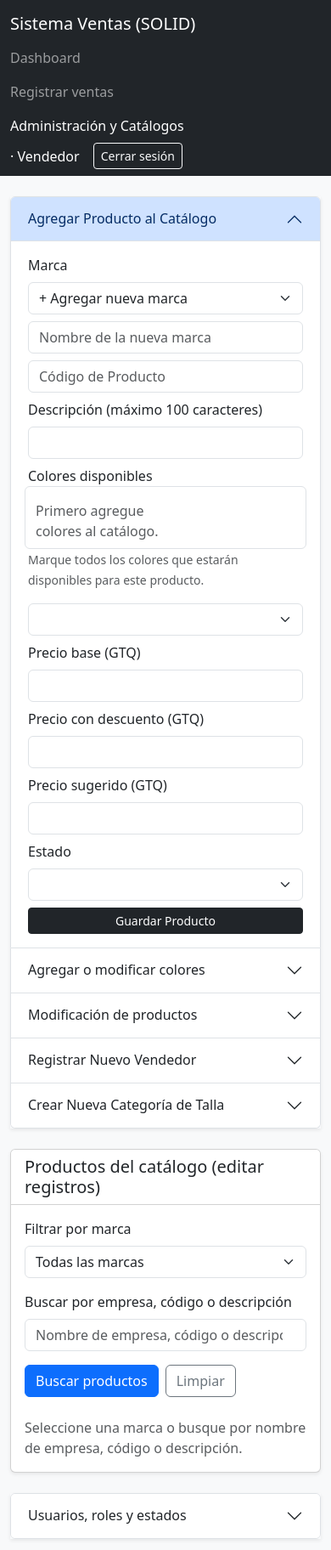
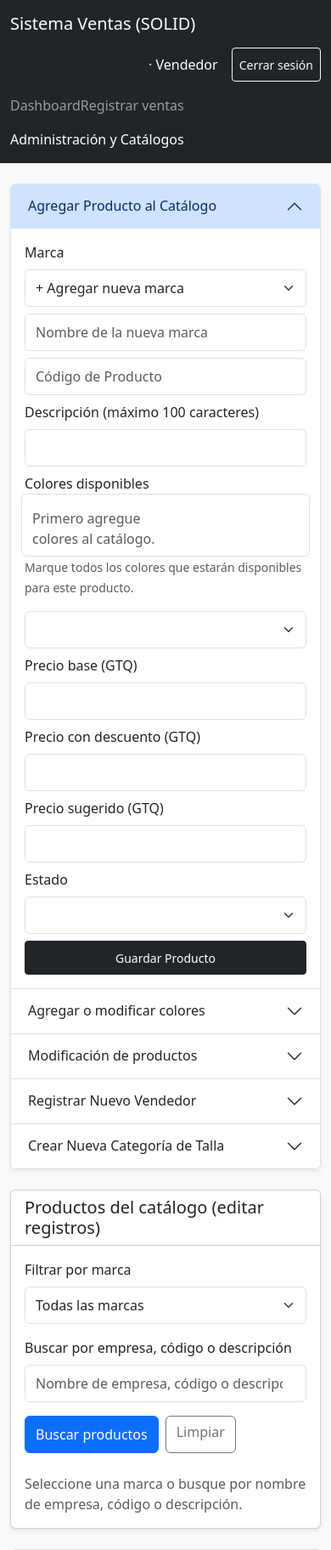
Before and after one commit to rchicb/sistema_ventas, a FastAPI app: template app/templates/formularios.html in a window 390 px wide. Shown: the top 1824 px of the page at 85% size. Run offline with FastAPI, Linux system fonts and the light colour scheme; the template is opened without the code that fills it, so the values that code supplies are empty.

Commit message:
Camios en formularios y en estilo para mobile

```diff
--- a/app/main.py
+++ b/app/main.py
@@ -1,6 +1,7 @@
 import os
 
 from fastapi import FastAPI
+from fastapi.staticfiles import StaticFiles
 from app.core.database import db_pool, init_db
 from app.core.config import settings
 from app.repositories.usuario import UsuarioRepository
@@ -9,6 +10,7 @@ from app.services.auth import hash_password
 
 app = FastAPI(title="Sistema Relacional de Ventas - SOLID")
 
+app.mount("/static", StaticFiles(directory="app/static"), name="static")
 app.include_router(web.router)
 app.include_router(auth.router)
 
--- a/app/routers/web.py
+++ b/app/routers/web.py
@@ -470,6 +470,7 @@ def registrar_venta(
     sucursal_id: int = Form(..., ge=1),
     precio_vendido: float = Form(..., gt=0),
     porcentaje_ganancia: int = Form(...),
+    number_sold: int = Form(..., ge=0),
     fecha: date = Form(...),
     color_id: int = Form(None, ge=1),
     vendedor_id: int = Form(None, ge=1),
@@ -484,8 +485,14 @@ def registrar_venta(
         raise HTTPException(status_code=400, detail="El porcentaje de comisión no es válido.")
     try:
         venta_repo.registrar_venta(
-            vendedor_id, sucursal_id, base_price_id, precio_vendido, porcentaje_ganancia,
-            color_id, fecha
+            vendedor_id,
+            sucursal_id,
+            base_price_id,
+            precio_vendido,
+            porcentaje_ganancia,
+            number_sold,
+            color_id,
+            fecha,
         )
     except ValueError as error:
         raise HTTPException(status_code=400, detail=str(error))
--- /dev/null
+++ b/app/static/mobile-forms.css
@@ -0,0 +1,52 @@
+@media (max-width: 767.98px) {
+    .navbar > .container-fluid {
+        flex-wrap: wrap;
+        gap: 0.5rem;
+    }
+
+    .navbar .navbar-nav {
+        order: 3;
+        width: 100%;
+        flex-direction: row;
+        flex-wrap: wrap;
+    }
+
+    .navbar > .container-fluid > .d-flex {
+        margin-left: auto;
+    }
+
+    .navbar form {
+        margin: 0;
+    }
+
+    .card-body,
+    .accordion-body {
+        padding: 1rem;
+    }
+
+    .form-control:not(.form-control-sm),
+    .form-select:not(.form-select-sm) {
+        min-height: 44px;
+        font-size: 16px;
+    }
+
+    .form-control-sm,
+    .form-select-sm {
+        min-height: 40px;
+        font-size: 16px;
+    }
+
+    .btn {
+        min-height: 44px;
+    }
+
+    .btn-sm {
+        min-height: 40px;
+    }
+
+    .form-check {
+        min-height: 44px;
+        display: flex;
+        align-items: center;
+    }
+}
--- a/app/templates/dashboard.html
+++ b/app/templates/dashboard.html
@@ -5,6 +5,7 @@
     <meta name="viewport" content="width=device-width, initial-scale=1.0">
     <title>Dashboard de Ventas</title>
     <link href="https://cdn.jsdelivr.net/npm/bootstrap@5.3.0/dist/css/bootstrap.min.css" rel="stylesheet">
+    <link href="/static/mobile-forms.css" rel="stylesheet">
 </head>
 <body class="bg-light">
     <nav class="navbar navbar-expand-lg navbar-dark bg-dark mb-4">
--- a/app/templates/editar_venta.html
+++ b/app/templates/editar_venta.html
@@ -5,6 +5,7 @@
     <meta name="viewport" content="width=device-width, initial-scale=1.0">
     <title>Modificar venta</title>
     <link href="https://cdn.jsdelivr.net/npm/bootstrap@5.3.0/dist/css/bootstrap.min.css" rel="stylesheet">
+    <link href="/static/mobile-forms.css" rel="stylesheet">
 </head>
 <body class="bg-light">
     <nav class="navbar navbar-expand-lg navbar-dark bg-dark mb-4">
--- a/app/templates/formularios.html
+++ b/app/templates/formularios.html
@@ -5,6 +5,7 @@
     <meta name="viewport" content="width=device-width, initial-scale=1.0">
     <title>Administración e Ingresos</title>
     <link href="https://cdn.jsdelivr.net/npm/bootstrap@5.3.0/dist/css/bootstrap.min.css" rel="stylesheet">
+    <link href="/static/mobile-forms.css" rel="stylesheet">
 </head>
 <body class="bg-light">
     <nav class="navbar navbar-expand-lg navbar-dark bg-dark mb-4">
--- a/app/templates/login.html
+++ b/app/templates/login.html
@@ -5,6 +5,7 @@
     <meta name="viewport" content="width=device-width, initial-scale=1.0">
     <title>Iniciar sesión - Sistema Ventas</title>
     <link href="https://cdn.jsdelivr.net/npm/bootstrap@5.3.0/dist/css/bootstrap.min.css" rel="stylesheet">
+    <link href="/static/mobile-forms.css" rel="stylesheet">
 </head>
 <body class="bg-light">
     <main class="container py-5" style="max-width: 520px;">
--- a/app/templates/ventas.html
+++ b/app/templates/ventas.html
@@ -5,6 +5,7 @@
     <meta name="viewport" content="width=device-width, initial-scale=1.0">
     <title>Registrar ventas</title>
     <link href="https://cdn.jsdelivr.net/npm/bootstrap@5.3.0/dist/css/bootstrap.min.css" rel="stylesheet">
+    <link href="/static/mobile-forms.css" rel="stylesheet">
 </head>
 <body class="bg-light">
     <nav class="navbar navbar-expand-lg navbar-dark bg-dark mb-4">
@@ -79,6 +80,11 @@
                                 <select id="color_select" name="color_id" class="form-select">
                                     <option value="">Sin color</option>
                                 </select>
+                            </div>
+                            <div class="mb-3">
+                                <label for="number_sold" class="form-label">Número vendido</label>
+                                <input type="number" min="0" step="1" name="number_sold"
+                                       id="number_sold" class="form-control" required>
                             </div>
                             <div class="row g-3 mb-3">
                                 <div class="col-12 col-md-6">
```
Also changed, not shown: app/repositories/venta.py (+7 -4 lines), 1 other file.
